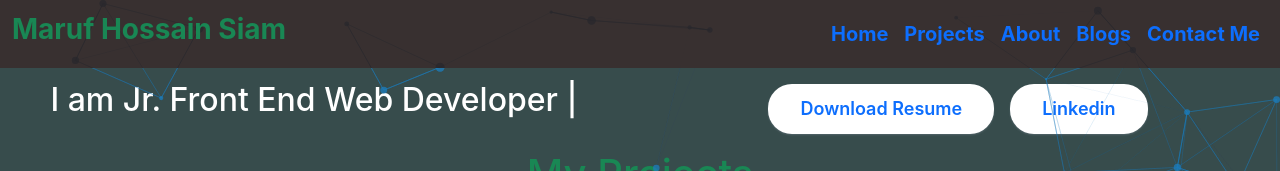
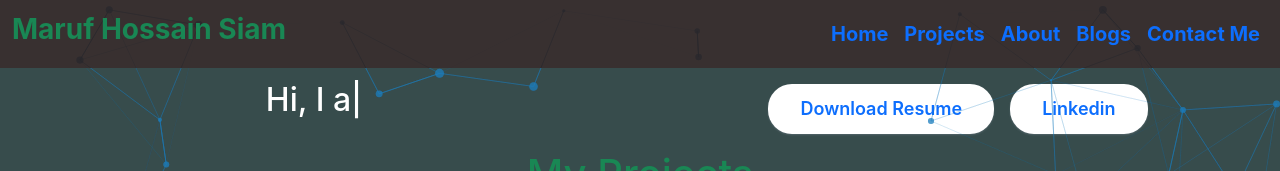
Before and after one commit to siam3371/my-protfolio, a React (Create React App) app: page / in a window 1280 px wide. Shown: the top 171 px of the page. Built offline with nearby package versions, Linux system fonts and the light colour scheme.

Commit message:
come back

```diff
--- a/src/Components/HomePage/Home/Home.js
+++ b/src/Components/HomePage/Home/Home.js
@@ -5,21 +5,20 @@ import Projects from '../../Projects/Projects';
  import Typical from 'react-typical'
 import './Home.css'
 import Footer from '../../Footer/Footer';
-import MyProtfolio from '../../Myprotfolio/MyProtfolio';
-const Home = () => {
+ const Home = () => {
  return (
         <div className="bg-img">
             <div className="row d-flex align-items-center" >
                 <div className="col-lg-6 col-12 col-md-6">
                  <h2 className="text-white"><Typical
-        steps={[ 'Hi, I am Siam Hossain', 1000, 'I am Jr. Front End Web Developer ', 500 ]}
+        steps={[ 'Hi, I am Siam', 1000, 'I am Web Developer ', 500 ]}
         loop={Infinity}
         wrapper="p"
       /></h2>
                  </div>
                      <div className="col-lg-6  col-12 col-md-6 ">
                         <button  className="button-81" role="button"><a  className="text-decoration-none  " href="https://docs.google.com/document/d/1HOk9YmUEpim_5iDswbZvzwNF-7dhvLZ9nYuatzYD5TI/edit?usp=sharing" target="_blank">Download Resume</a></button>
-                        <button className="button-81 m-3" role="button"><a href="https://www.linkedin.com/in/maruf-hossain-63738b227/" className="text-decoration-none">Linkedin </a></button>
+                        <button className="button-81 m-3" role="button"><a href="https://docs.google.com/document/d/1HOk9YmUEpim_5iDswbZvzwNF-7dhvLZ9nYuatzYD5TI/edit?usp=sharing" className="text-decoration-none">Linkedin </a></button>
                     </div>
             </div>
            <Projects></Projects>
```
